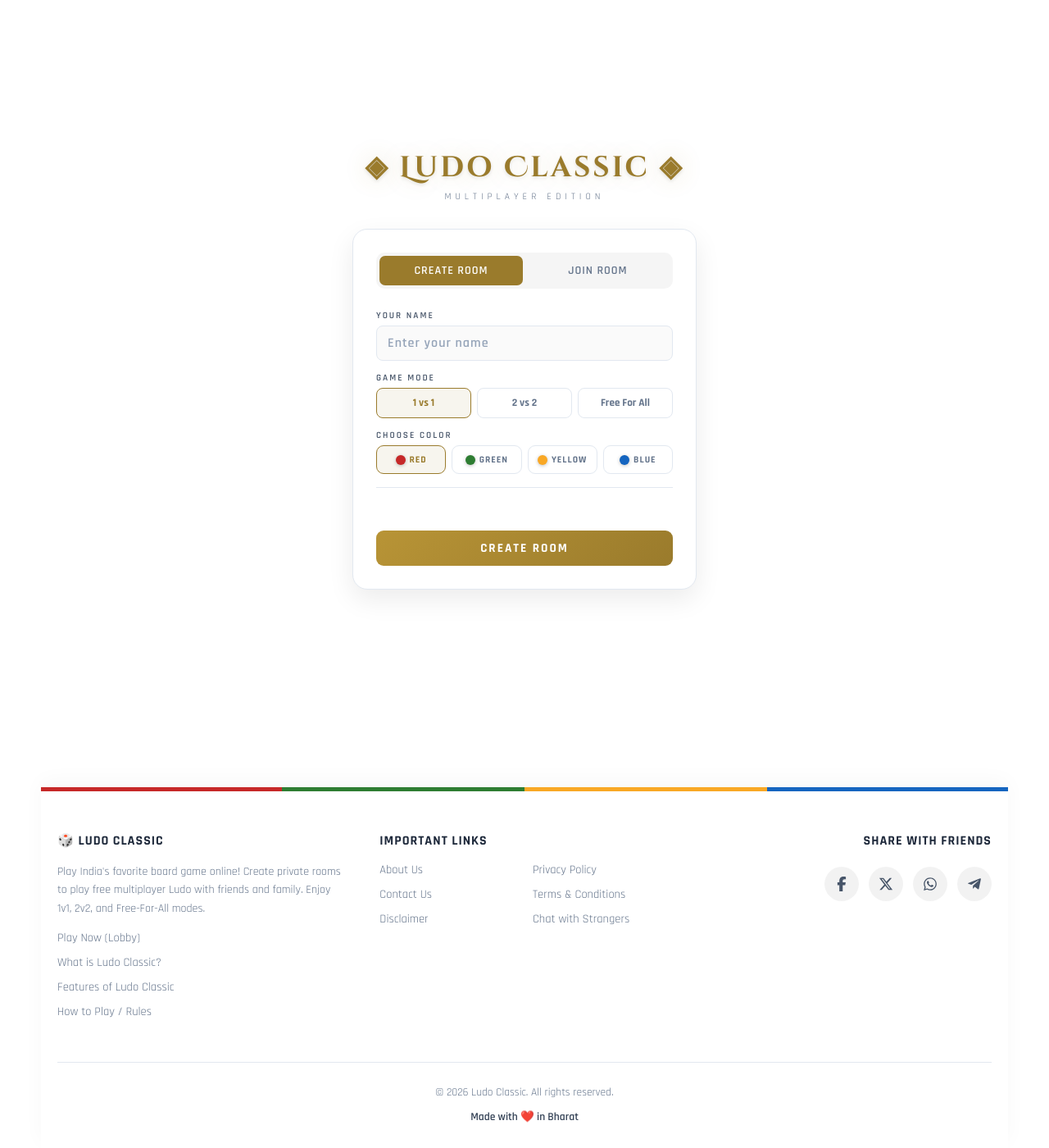
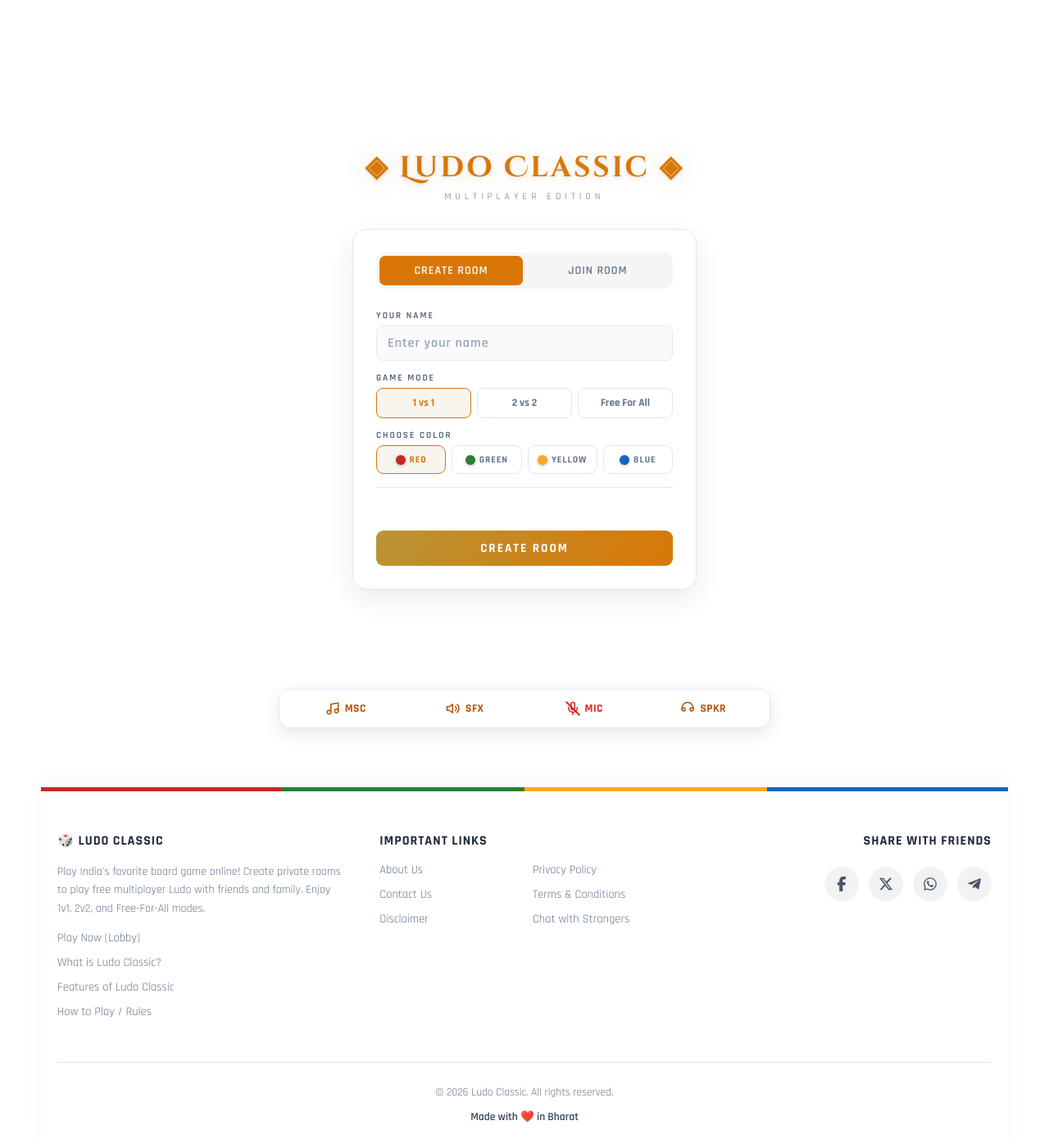
Before and after one commit to ludo-classic/ludo-classic.github.io, a Jekyll site: the page built from index.html, in a window 1280 px wide. Shown: the whole page at 82% size. Built offline with Jekyll 4.4.1, drawn with Linux system fonts in a browser that asks for light colours; comment, search, counter and statistics services are not loaded.

Commit message:
Update audio-controls.html

```diff
--- a/_includes/audio-controls.html
+++ b/_includes/audio-controls.html
@@ -1,51 +1,79 @@
 <style>
+  :root {
+    --gold: #d97706;
+    --gold2: #b45309;
+    --pbr: #e2e8f0;
+    --bg-card: #ffffff;
+    --text-muted: #64748b;
+  }
+
   .audio-bar-wrapper {
-    width: 100%;
-    max-width: 740px;
-    height: 46px;
-    background: #ffffff;
+    position: fixed;
+    bottom: 12px;
+    left: 50%;
+    transform: translateX(-50%);
+    width: calc(100% - 24px);
+    max-width: 600px;
+    height: 48px;
+    background: var(--bg-card);
     border: 1px solid var(--pbr);
-    border-radius: 10px;
+    border-radius: 14px;
+    display: flex;
     align-items: center;
-    justify-content: space-around;
-    padding: 0 14px;
-    margin: 2px 0 8px 0;
-    display: none;
-    box-shadow: 0 4px 12px rgba(0, 0, 0, 0.04);
+    justify-content: space-between;
+    padding: 0 8px;
+    box-shadow: 0 6px 20px rgba(0, 0, 0, 0.1);
+    z-index: 9999;
+    box-sizing: border-box;
   }
+
   .audio-btn {
+    flex: 1 1 0;
+    height: 100%;
     background: transparent;
     border: none;
     display: inline-flex;
     align-items: center;
-    gap: 5px;
+    justify-content: center;
+    gap: 6px;
     color: var(--gold2);
     cursor: pointer;
-    transition: all 0.2s;
+    transition: all 0.2s ease;
     outline: none;
-    font-family: 'Rajdhani', sans-serif;
+    font-family: 'Rajdhani', -apple-system, BlinkMacSystemFont, 'Segoe UI', Roboto, sans-serif;
     font-weight: 700;
     font-size: 0.85rem;
     letter-spacing: 0.5px;
     text-transform: uppercase;
+    border-radius: 8px;
+    padding: 0 4px;
   }
+
   .audio-btn:hover {
     color: var(--gold);
-    transform: scale(1.06);
+    background: rgba(217, 119, 6, 0.06);
   }
+
   .audio-btn:active {
-    transform: scale(0.94);
+    transform: scale(0.95);
   }
+
   .audio-btn.muted {
     color: #dc2626;
   }
+
   .audio-btn .icon-wrap {
     position: relative;
     display: inline-flex;
     align-items: center;
     justify-content: center;
-    font-size: 1.0rem;
   }
+
+  .audio-btn .icon-wrap svg {
+    width: 18px;
+    height: 18px;
+  }
+
   .audio-btn.muted .icon-wrap::after {
     content: '';
     position: absolute;
@@ -57,21 +85,24 @@
     transform: translateY(-50%) rotate(45deg);
     border-radius: 2px;
   }
+
   .voice-menu-overlay {
     position: fixed;
     top: 50%;
     left: 50%;
     transform: translate(-50%, -50%);
-    width: 320px;
-    background: #ffffff;
+    width: min(340px, calc(100vw - 32px));
+    background: var(--bg-card);
     border: 2px solid var(--gold);
-    border-radius: 12px;
-    box-shadow: 0 8px 32px rgba(0, 0, 0, 0.12);
+    border-radius: 14px;
+    box-shadow: 0 12px 36px rgba(0, 0, 0, 0.18);
     z-index: 10000;
     padding: 16px;
     font-family: 'Rajdhani', sans-serif;
     color: var(--gold2);
+    box-sizing: border-box;
   }
+
   .voice-menu-header {
     display: flex;
     justify-content: space-between;
@@ -80,64 +111,75 @@
     padding-bottom: 8px;
     margin-bottom: 12px;
   }
+
   .voice-menu-header span {
     font-weight: 700;
     font-size: 1.1rem;
-    text-transform: uppercase;
     letter-spacing: 1px;
     color: var(--gold);
   }
+
   .close-voice-btn {
     background: none;
     border: none;
-    font-size: 1.5rem;
+    font-size: 1.4rem;
     color: var(--gold2);
     cursor: pointer;
     line-height: 1;
     transition: color 0.2s;
   }
+
   .close-voice-btn:hover {
     color: var(--gold);
   }
+
   .voice-players-list {
     max-height: 240px;
     overflow-y: auto;
+    display: flex;
+    flex-direction: column;
+    gap: 8px;
   }
+
   .voice-player-item {
     display: flex;
     justify-content: space-between;
     align-items: center;
-    padding: 8px 10px;
-    border-radius: 8px;
+    padding: 8px 12px;
+    border-radius: 10px;
     border: 1px solid var(--pbr);
-    margin-bottom: 8px;
     background: #fdfdfd;
-    transition: all 0.2s;
+    transition: all 0.2s ease;
   }
+
   .voice-player-item:hover {
     background: #f8fafc;
     border-color: var(--gold);
   }
+
   .voice-player-info {
     display: flex;
     align-items: center;
-    gap: 8px;
+    gap: 10px;
   }
+
   .voice-dot {
     width: 10px;
     height: 10px;
     border-radius: 50%;
+    flex-shrink: 0;
   }
+
   .voice-player-name {
     font-weight: 600;
     font-size: 0.95rem;
     color: var(--gold2);
+    word-break: break-all;
   }
+
   .voice-mute-btn {
     background: transparent;
     border: none;
-    font-size: 1rem;
-    color: var(--gold2);
     cursor: pointer;
     width: 32px;
     height: 32px;
@@ -146,22 +188,66 @@
     justify-content: center;
     border-radius: 50%;
     transition: all 0.2s;
+    color: var(--gold2);
   }
+
+  .voice-mute-btn svg {
+    width: 16px;
+    height: 16px;
+  }
+
   .voice-mute-btn:hover {
     background: #f1f5f9;
     color: var(--gold);
   }
+
   .voice-mute-btn.muted {
     color: #dc2626;
     background: #fee2e2;
   }
+
+  @media (max-width: 480px) {
+    .audio-bar-wrapper {
+      height: 44px;
+      padding: 0 4px;
+      bottom: 8px;
+    }
+    .audio-btn {
+      font-size: 0.75rem;
+      gap: 4px;
+    }
+    .audio-btn .icon-wrap svg {
+      width: 16px;
+      height: 16px;
+    }
+  }
 </style>
 
 <div class="audio-bar-wrapper" id="audio-bar-wrapper">
-  <button class="audio-btn" id="btn-bgm" onclick="window.toggleBGM()"><span class="icon-wrap"><i class="fas fa-music"></i></span> <span>MSC</span></button>
-  <button class="audio-btn" id="btn-sfx" onclick="window.toggleSFX()"><span class="icon-wrap"><i class="fas fa-volume-up"></i></span> <span>SFX</span></button>
-  <button class="audio-btn muted" id="btn-mic" onclick="window.toggleMic()"><span class="icon-wrap"><i class="fas fa-microphone"></i></span> <span>MIC</span></button>
-  <button class="audio-btn" id="btn-speaker" onclick="window.toggleVoiceMenu()"><span class="icon-wrap"><i class="fas fa-headphones"></i></span> <span>SPKR</span></button>
+  <button class="audio-btn" id="btn-bgm" onclick="window.toggleBGM()">
+    <span class="icon-wrap">
+      <svg viewBox="0 0 24 24" fill="none" stroke="currentColor" stroke-width="2" stroke-linecap="round" stroke-linejoin="round"><path d="M9 18V5l12-2v13"/><circle cx="6" cy="18" r="3"/><circle cx="18" cy="16" r="3"/></svg>
+    </span>
+    <span>MSC</span>
+  </button>
+  <button class="audio-btn" id="btn-sfx" onclick="window.toggleSFX()">
+    <span class="icon-wrap">
+      <svg viewBox="0 0 24 24" fill="none" stroke="currentColor" stroke-width="2" stroke-linecap="round" stroke-linejoin="round"><path d="M11 5 6 9H2v6h4l5 4V5z"/><path d="M15.5 8.5a5 5 0 0 1 0 7"/><path d="M18.5 5.5a9 9 0 0 1 0 13"/></svg>
+    </span>
+    <span>SFX</span>
+  </button>
+  <button class="audio-btn muted" id="btn-mic" onclick="window.toggleMic()">
+    <span class="icon-wrap">
+      <svg viewBox="0 0 24 24" fill="none" stroke="currentColor" stroke-width="2" stroke-linecap="round" stroke-linejoin="round"><path d="M12 2a3 3 0 0 0-3 3v6a3 3 0 0 0 6 0V5a3 3 0 0 0-3-3z"/><path d="M19 10v1a7 7 0 0 1-14 0v-1"/><line x1="12" y1="19" x2="12" y2="22"/></svg>
+    </span>
+    <span>MIC</span>
+  </button>
+  <button class="audio-btn" id="btn-speaker" onclick="window.toggleVoiceMenu()">
+    <span class="icon-wrap">
+      <svg viewBox="0 0 24 24" fill="none" stroke="currentColor" stroke-width="2" stroke-linecap="round" stroke-linejoin="round"><path d="M3 14v-3a9 9 0 0 1 18 0v3"/><path d="M21 14a2 2 0 0 1-2 2h-1a2 2 0 0 1-2-2v-1a2 2 0 0 1 2-2h3z"/><path d="M3 14a2 2 0 0 0 2 2h1a2 2 0 0 0 2-2v-1a2 2 0 0 0-2-2H3z"/></svg>
+    </span>
+    <span>SPKR</span>
+  </button>
 </div>
 
 <div class="voice-menu-overlay" id="voice-menu-overlay" style="display: none;">
@@ -178,6 +264,7 @@
   window.isMicEnabled = false;
   window.lastVoicePlayers = [];
   window.lastVoiceMyUid = '';
+
   let myPeer = null;
   let myLocalStream = null;
   const connectedPeers = {};
@@ -185,6 +272,9 @@
   const localMutedPlayers = {};
   const voicePlayerCache = {};
   const COLOR_HEX = { red: '#c62828', green: '#2e7d32', yellow: '#f9a825', blue: '#1565c0' };
+
+  const SVG_SPEAKER_ON = '<svg viewBox="0 0 24 24" fill="none" stroke="currentColor" stroke-width="2" stroke-linecap="round" stroke-linejoin="round"><polygon points="11 5 6 9 2 9 2 15 6 15 11 19 11 5"></polygon><path d="M15.54 8.46a5 5 0 0 1 0 7.07"></path><path d="M19.07 4.93a10 10 0 0 1 0 14.14"></path></svg>';
+  const SVG_SPEAKER_OFF = '<svg viewBox="0 0 24 24" fill="none" stroke="currentColor" stroke-width="2" stroke-linecap="round" stroke-linejoin="round"><polygon points="11 5 6 9 2 9 2 15 6 15 11 19 11 5"></polygon><line x1="23" y1="9" x2="17" y2="15"></line><line x1="17" y1="9" x2="23" y2="15"></line></svg>';
 
   function safeVoiceName(player, fallback) {
     const raw = player && (player.name || player.displayName || player.username || player.nick);
@@ -219,7 +309,7 @@
     if (!window.isBgmEnabled) {
       bgm.pause();
     } else if (document.getElementById('game-screen')?.classList.contains('active')) {
-      bgm.play().catch(() => { });
+      bgm.play().catch(() => {});
     }
   };
 
@@ -229,7 +319,7 @@
     if (btn) btn.classList.toggle('muted', !window.isSfxEnabled);
   };
 
-  window.initVoiceChat = async function(myUid) {
+  window.initVoiceChat = async function (myUid) {
     if (myPeer) return;
     await ensureMicStream();
 
@@ -250,7 +340,7 @@
         try {
           if (myLocalStream) call.answer(myLocalStream);
           else call.answer();
-        } catch (err) { }
+        } catch (err) {}
         handleRemoteCall(call);
       });
     }
@@ -262,7 +352,7 @@
     await ensureMicStream();
     if (!myLocalStream) return;
     window.isMicEnabled = !window.isMicEnabled;
-    myLocalStream.getAudioTracks().forEach(track => track.enabled = window.isMicEnabled);
+    myLocalStream.getAudioTracks().forEach(track => (track.enabled = window.isMicEnabled));
     const btn = document.getElementById('btn-mic');
     if (btn) btn.classList.toggle('muted', !window.isMicEnabled);
     if (window.syncVoicePeers && window.lastVoicePlayers) {
@@ -287,10 +377,12 @@
     const players = window.lastVoicePlayers || [];
     const myId = String(window.lastVoiceMyUid || '').trim();
     const otherPlayers = players.filter(p => p && getVoiceUid(p) && getVoiceUid(p) !== myId);
+
     if (otherPlayers.length === 0) {
       container.innerHTML = '<div style="text-align:center;color:#64748b;font-size:0.9rem;padding:12px;">No other players in room</div>';
       return;
     }
+
     otherPlayers.forEach(p => {
       const uid = getVoiceUid(p);
       const name = safeVoiceName(p, uid);
@@ -298,26 +390,31 @@
       const isOnline = p.isOnline !== false;
       const color = p.color || '';
       const colorDotStyle = color && COLOR_HEX[color] ? `background:${COLOR_HEX[color]}` : 'background:#64748b';
+
       const item = document.createElement('div');
       item.className = 'voice-player-item';
+
       const info = document.createElement('div');
       info.className = 'voice-player-info';
+
       const dot = document.createElement('div');
       dot.className = 'voice-dot';
       dot.style.cssText = colorDotStyle;
+
       const nameSpan = document.createElement('span');
       nameSpan.className = 'voice-player-name';
       nameSpan.textContent = name + (!isOnline ? ' (Offline)' : '');
-      if (!isOnline) {
-        nameSpan.style.color = '#94a3b8';
-      }
+      if (!isOnline) nameSpan.style.color = '#94a3b8';
+
       info.appendChild(dot);
       info.appendChild(nameSpan);
+
       const muteBtn = document.createElement('button');
       muteBtn.id = 'btn-mute-' + uid;
       muteBtn.className = 'voice-mute-btn' + (isMuted ? ' muted' : '');
       muteBtn.onclick = () => window.togglePlayerMute(uid);
-      muteBtn.innerHTML = isMuted ? '<i class="fas fa-volume-mute"></i>' : '<i class="fas fa-volume-up"></i>';
+      muteBtn.innerHTML = isMuted ? SVG_SPEAKER_OFF : SVG_SPEAKER_ON;
+
       item.appendChild(info);
       item.appendChild(muteBtn);
       container.appendChild(item);
@@ -328,7 +425,9 @@
     targetUid = String(targetUid || '').trim();
     if (!targetUid) return;
     localMutedPlayers[targetUid] = !localMutedPlayers[targetUid];
-    if (remoteAudioElements[targetUid]) remoteAudioElements[targetUid].muted = !!localMutedPlayers[targetUid];
+    if (remoteAudioElements[targetUid]) {
+      remoteAudioElements[targetUid].muted = !!localMutedPlayers[targetUid];
+    }
     window.updateVoiceMenu();
   };
 
@@ -336,6 +435,7 @@
     const targetUid = String(call.peer || '').trim();
     if (!targetUid) return;
     connectedPeers[targetUid] = call;
+
     call.on('stream', remoteStream => {
       if (!remoteAudioElements[targetUid]) {
         const audio = document.createElement('audio');
@@ -359,7 +461,7 @@
       delete remoteAudioElements[targetUid];
     }
     if (connectedPeers[targetUid]) {
-      try { connectedPeers[targetUid].close(); } catch (err) { }
+      try { connectedPeers[targetUid].close(); } catch (err) {}
       delete connectedPeers[targetUid];
     }
   }
@@ -370,7 +472,11 @@
     const myId = String(myUid || '').trim();
     const onlinePlayers = (Array.isArray(players) ? players : []).filter(p => p && getVoiceUid(p) && getVoiceUid(p) !== myId);
     const activeUids = new Set(onlinePlayers.map(getVoiceUid));
-    Object.keys(connectedPeers).forEach(uid => { if (!activeUids.has(uid)) cleanupRemote(uid); });
+
+    Object.keys(connectedPeers).forEach(uid => {
+      if (!activeUids.has(uid)) cleanupRemote(uid);
+    });
+
     onlinePlayers.forEach(p => {
       const uid = getVoiceUid(p);
       voicePlayerCache[uid] = p;
@@ -378,16 +484,17 @@
         try {
           const call = myPeer.call(uid, myLocalStream);
           if (call) handleRemoteCall(call);
-        } catch (err) { }
+        } catch (err) {}
       }
     });
+
     window.updateVoiceMenu();
   };
 
   window.closeVoiceChat = function () {
     Object.keys(connectedPeers).forEach(cleanupRemote);
     if (myPeer) {
-      try { myPeer.destroy(); } catch (err) { }
+      try { myPeer.destroy(); } catch (err) {}
     }
     if (myLocalStream) {
       myLocalStream.getTracks().forEach(track => track.stop());
```
Also changed, not shown: other parts of _includes/audio-controls.html (+2 -0 lines).
